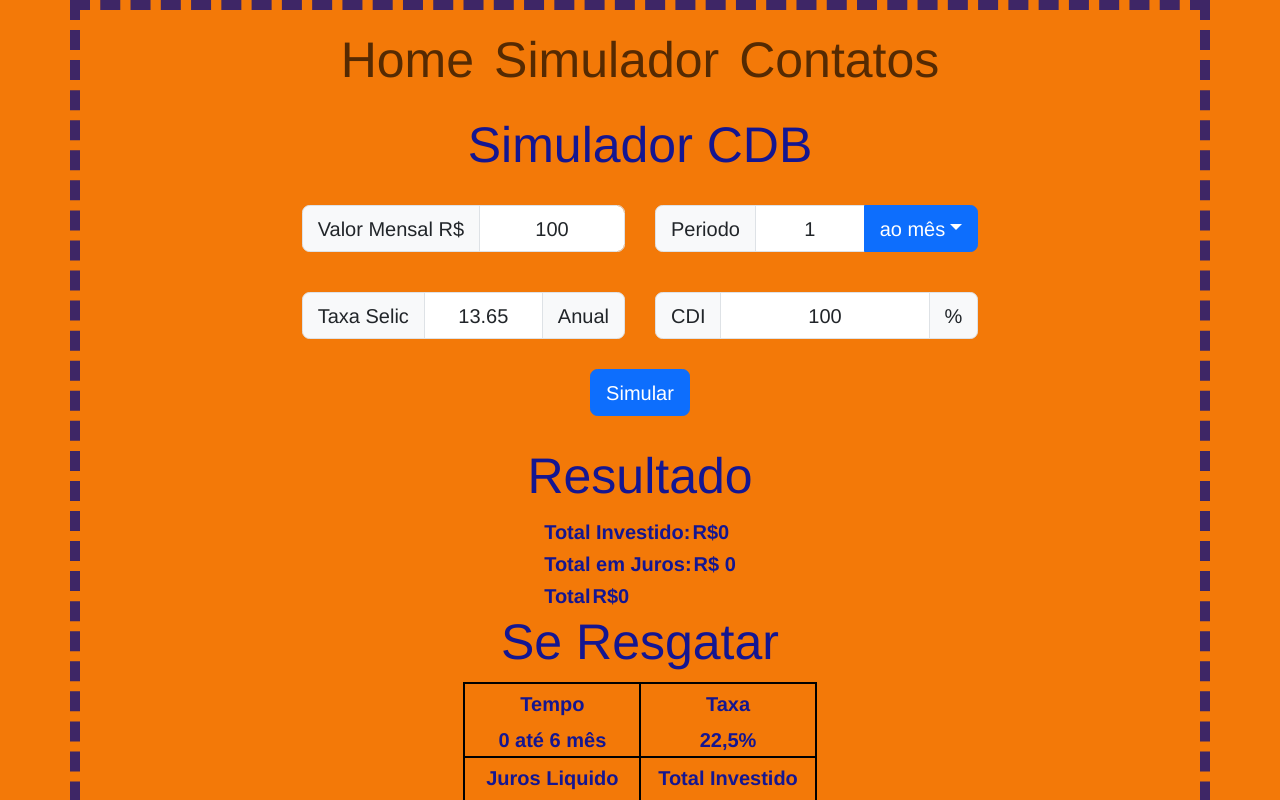
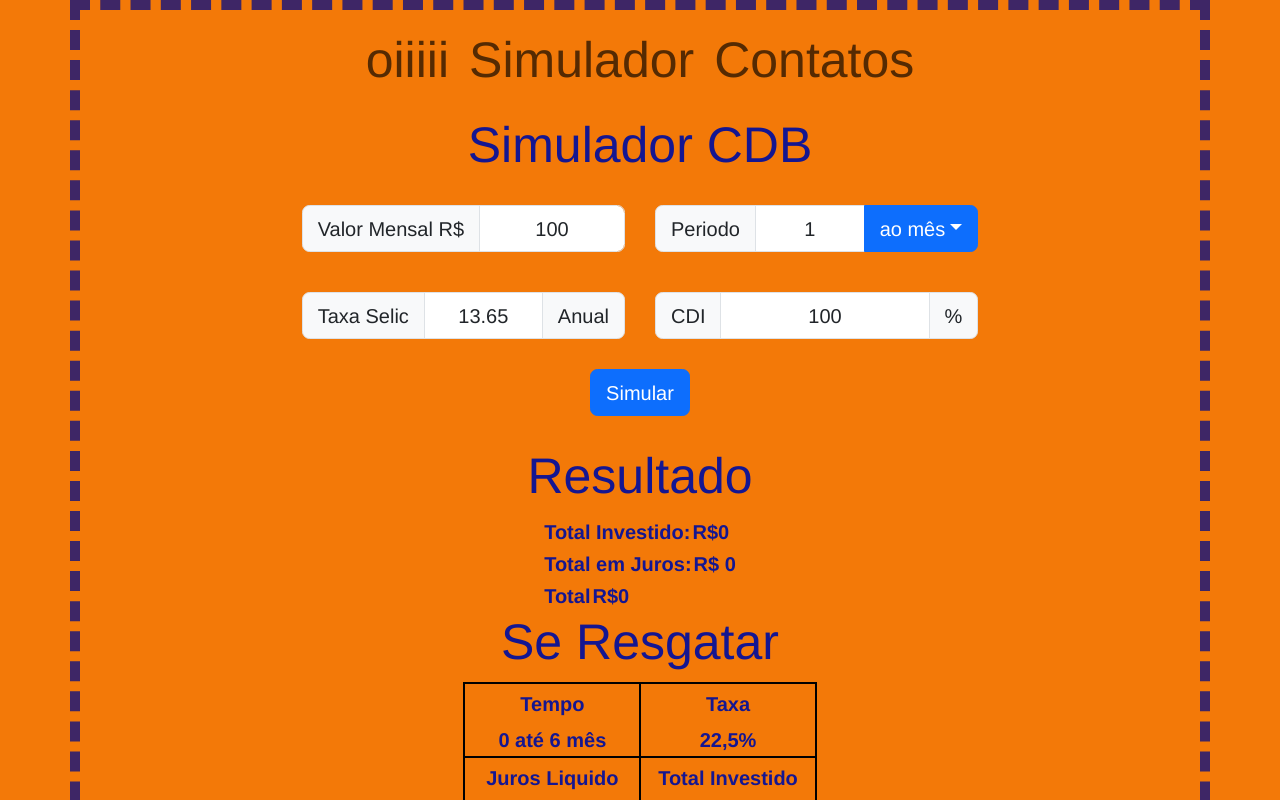
Before and after one commit to melguelor/consultoria, a React (Create React App) app: page /CDB in a window 1280 px wide. Shown: the top 800 px of the page. Built offline with nearby package versions, Linux system fonts and the light colour scheme.

Commit message:
continuacao

```diff
--- a/src/App.js
+++ b/src/App.js
@@ -17,6 +17,7 @@ function App() {
 
 <Routes>
   <Route exact path="/" element={<Home />}/>
+
   <Route path="/simulador" element={<TelaEscolhaSimulador />}/>
   <Route path="/simulador_CDB" element={<TelaEscolhaSimulador />}/>
   <Route path="/404" element={<PaginaFutura />}/>
--- a/src/Modelo/menu.js
+++ b/src/Modelo/menu.js
@@ -9,7 +9,7 @@ const Menu = () => {
       <Navbar.Toggle className='cor' aria-controls="basic-navbar-nav" />
       <Navbar.Collapse className='cor' id="basic-navbar-nav">
         <Nav className="mx-auto display-6">
-          <Nav.Link href="/" className='cor' >Home</Nav.Link>
+          <Nav.Link href="/" className='cor' >oiiiii</Nav.Link>
           <Nav.Link href="/404" className='cor'>Simulador</Nav.Link>
 
           <Nav.Link href="/contatos" className='cor' >Contatos</Nav.Link>
```
